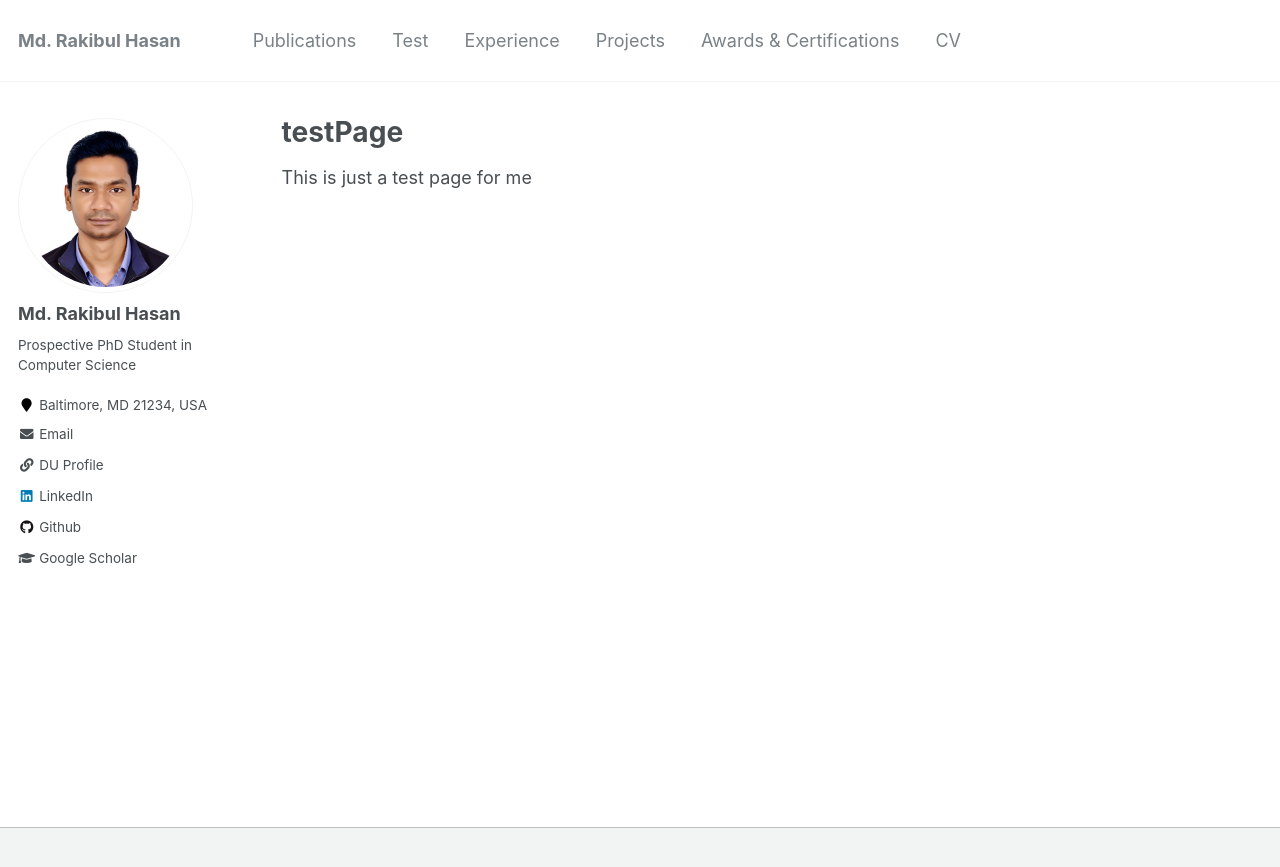
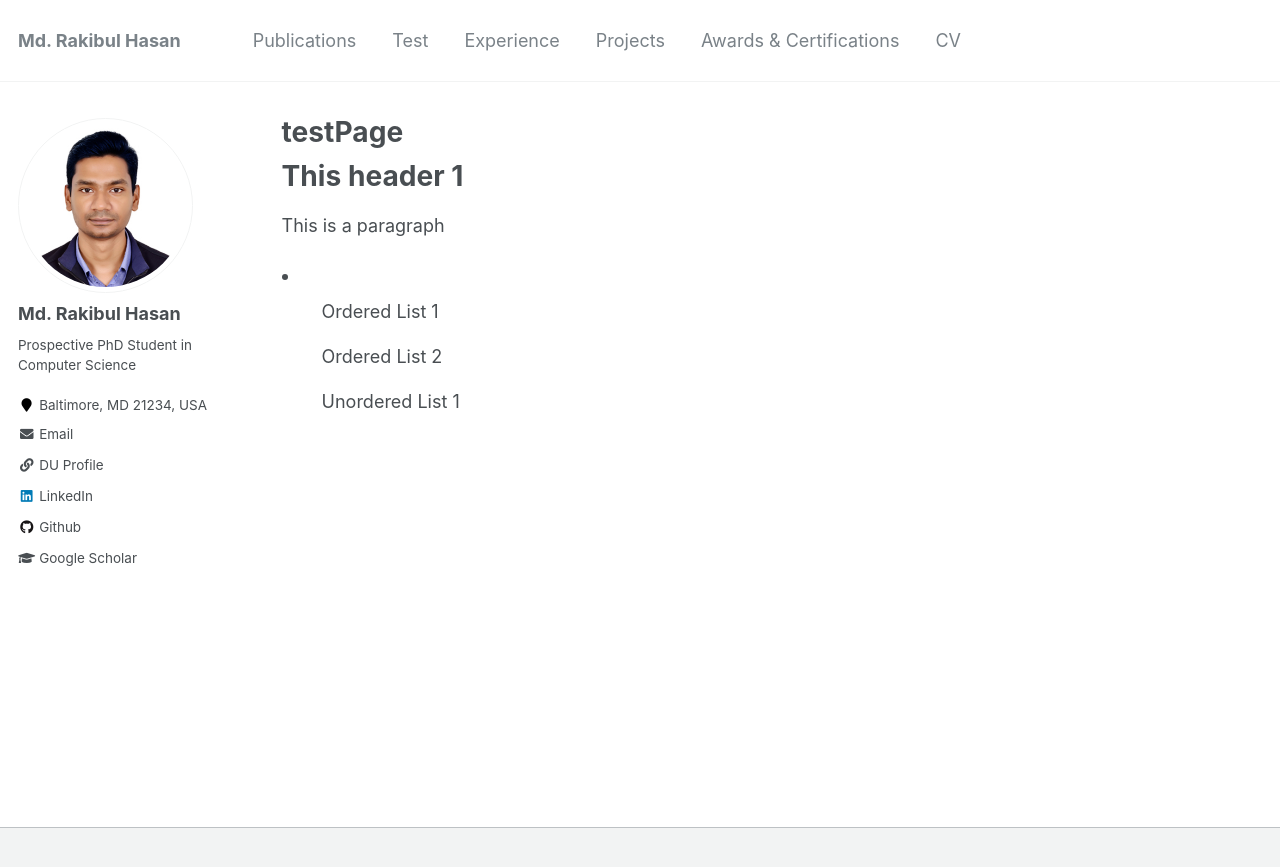
Before and after one commit to Hasan-MdRakibul/hasan-mdrakibul.github.io, a Jekyll site: the page built from _pages/testPage.md, in a window 1280 px wide. Shown: the top 867 px of the page. Built offline with Jekyll 4.4.1, drawn with Linux system fonts in a browser that asks for light colours.

Commit message:
init changes

```diff
--- a/_pages/testPage.md
+++ b/_pages/testPage.md
@@ -5,4 +5,12 @@ permalink: /testPage/
 author_profile: true
 ---
 
-This is just a test page for me
+<h1> This header 1 </h1>
+<p> This is a paragraph </p>
+
+<li>
+    <ol> Ordered List 1 </ol>
+    <ol> Ordered List 2 </ol>
+
+    <ul> Unordered List 1</ul>
+</li>
```
